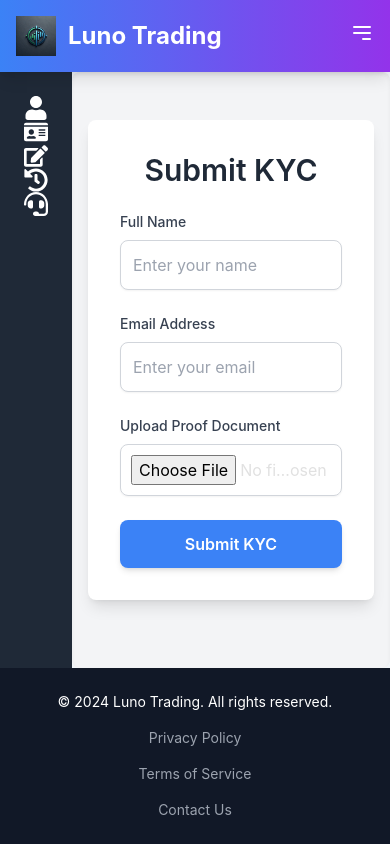
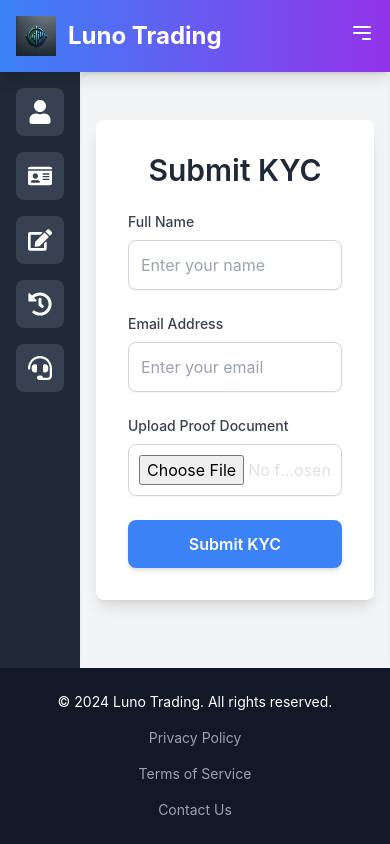
Before and after one commit to Nebiyou79/lunotrading, a Next.js app in the folder trading-app/: page /dashboard/kyc in a window 390 px wide. Built offline with nearby package versions, Linux system fonts and the light colour scheme.

Commit message:
login and sign-up

```diff
--- a/trading-app/src/components/DepositModal.js
+++ b/trading-app/src/components/DepositModal.js
@@ -97,18 +97,18 @@ const DepositModal = ({ showDepositModal, setShowDepositModal, token }) => {
     <>
       {showDepositModal && (
         <div className="fixed inset-0 bg-black bg-opacity-50 flex justify-center items-center">
-          <div className="bg-gray-800 p-6 rounded-lg w-full max-w-3xl md:w-11/12">
+          <div className="bg-gray-800 p-6 rounded-lg w-full max-w-3xl md:w-11/12 mt-16"> {/* Added margin-top */}
             <h2 className="text-xl mb-4 text-center text-white">Deposit Addresses</h2>
 
             {/* Deposit Options for Smaller Screens */}
-            <div className="grid grid-cols-1 md:grid-cols-3 gap-4 mb-6">
+            <div className="grid grid-cols-1 md:grid-cols-3 gap-2 mb-6"> {/* Reduced gap */}
               {/* ETH */}
               <div className="flex flex-col items-center">
-                <p>ETH</p>
+                <p className="text-lg text-white">ETH</p>
                 <QRCodeCanvas value={addresses.ethAddress} />
-                <p className="break-all text-sm md:text-base">{addresses.ethAddress}</p>
+                <p className="break-all text-sm md:text-base text-white">{addresses.ethAddress}</p>
                 <button
-                  className="mt-2 bg-gray-700 hover:bg-gray-600 text-white py-1 px-2 rounded"
+                  className="mt-1 bg-gray-700 hover:bg-gray-600 text-white py-1 px-2 rounded"
                   onClick={() => copyToClipboard(addresses.ethAddress)}
                 >
                   Copy Address
@@ -117,11 +117,11 @@ const DepositModal = ({ showDepositModal, setShowDepositModal, token }) => {
 
               {/* BTC */}
               <div className="flex flex-col items-center">
-                <p>BTC</p>
+                <p className="text-lg text-white">BTC</p>
                 <QRCodeCanvas value={addresses.btcAddress} />
-                <p className="break-all text-sm md:text-base">{addresses.btcAddress}</p>
+                <p className="break-all text-sm md:text-base text-white">{addresses.btcAddress}</p>
                 <button
-                  className="mt-2 bg-gray-700 hover:bg-gray-600 text-white py-1 px-2 rounded"
+                  className="mt-1 bg-gray-700 hover:bg-gray-600 text-white py-1 px-2 rounded"
                   onClick={() => copyToClipboard(addresses.btcAddress)}
                 >
                   Copy Address
@@ -130,11 +130,11 @@ const DepositModal = ({ showDepositModal, setShowDepositModal, token }) => {
 
               {/* USDT */}
               <div className="flex flex-col items-center">
-                <p>USDT:</p>
+                <p className="text-lg text-white">USDT</p>
                 <QRCodeCanvas value={addresses.usdtAddress} />
-                <p className="break-all text-sm md:text-base">{addresses.usdtAddress}</p>
+                <p className="break-all text-sm md:text-base text-white">{addresses.usdtAddress}</p>
                 <button
-                  className="mt-2 bg-gray-700 hover:bg-gray-600 text-white py-1 px-2 rounded"
+                  className="mt-1 bg-gray-700 hover:bg-gray-600 text-white py-1 px-2 rounded"
                   onClick={() => copyToClipboard(addresses.usdtAddress)}
                 >
                   Copy Address
@@ -179,7 +179,7 @@ const DepositModal = ({ showDepositModal, setShowDepositModal, token }) => {
             {message && <p className="text-green-500">{message}</p>}
             {error && <p className="text-red-500">{error}</p>}
 
-            <div className="flex justify-between">
+            <div className="flex justify-between mt-4">
               <button
                 className="bg-blue-500 hover:bg-blue-700 text-white py-2 px-4 rounded"
                 onClick={handleDepositSubmit}
--- a/trading-app/src/components/sidebar.tsx
+++ b/trading-app/src/components/sidebar.tsx
@@ -3,45 +3,48 @@ import Link from 'next/link';
 import { FaUser, FaIdCard, FaEdit, FaHistory, FaHeadset } from 'react-icons/fa';
 
 const Sidebar = () => {
-
   return (
     <div>
-      <div className="md:hidden bg-gray-800 p-2 flex justify-between items-center">
-        <div className="p-4 space-y-6">
-          <Link href="/dashboard">
+      {/* Mobile View */}
+      <div className="md:hidden bg-gray-800 p-4 flex flex-col space-y-4">
+        <Link href="/dashboard" className="flex items-center p-3 rounded-lg bg-gray-700 hover:bg-blue-600 transition duration-300">
           <FaUser className="text-white text-2xl" />
         </Link>
-          <Link href="/dashboard/kyc">
+        <Link href="/dashboard/kyc" className="flex items-center p-3 rounded-lg bg-gray-700 hover:bg-blue-600 transition duration-300">
           <FaIdCard className="text-white text-2xl" />
         </Link>
-          <Link href="/dashboard/updateProfile">
+        <Link href="/dashboard/updateProfile" className="flex items-center p-3 rounded-lg bg-gray-700 hover:bg-blue-600 transition duration-300">
           <FaEdit className="text-white text-2xl" />
         </Link>
-          <Link href="/dashboard/tradehistory">
+        <Link href="/dashboard/tradehistory" className="flex items-center p-3 rounded-lg bg-gray-700 hover:bg-blue-600 transition duration-300">
           <FaHistory className="text-white text-2xl" />
         </Link>
-          <Link href="/dashboard/customerSupport">
+        <Link href="/dashboard/customerSupport" className="flex items-center p-3 rounded-lg bg-gray-700 hover:bg-blue-600 transition duration-300">
           <FaHeadset className="text-white text-2xl" />
         </Link>
-        </div>
       </div>
 
       {/* Desktop View (Full Sidebar) */}
       <div className="hidden md:flex flex-col items-center p-6 bg-gradient-to-b from-blue-900 to-gray-900 min-h-screen w-20">
         <Link href="/dashboard">
           <FaUser className="text-white text-3xl mb-6 hover:text-blue-400 transition" />
+          <h1>User Profile</h1>
         </Link>
         <Link href="/dashboard/kyc">
           <FaIdCard className="text-white text-3xl mb-6 hover:text-blue-400 transition" />
+          <h1>KYC Verification</h1>
         </Link>
         <Link href="/dashboard/updateProfile">
           <FaEdit className="text-white text-3xl mb-6 hover:text-blue-400 transition" />
+          <h1>Update Profile</h1>
         </Link>
         <Link href="/dashboard/tradehistory">
           <FaHistory className="text-white text-3xl mb-6 hover:text-blue-400 transition" />
+          <h1>Trade History</h1>
         </Link>
         <Link href="/dashboard/customerSupport">
           <FaHeadset className="text-white text-3xl hover:text-blue-400 transition" />
+          <h1>Customer Support</h1>
         </Link>
       </div>
     </div>
```
Lines whose indentation alone changed are shown as unchanged.
